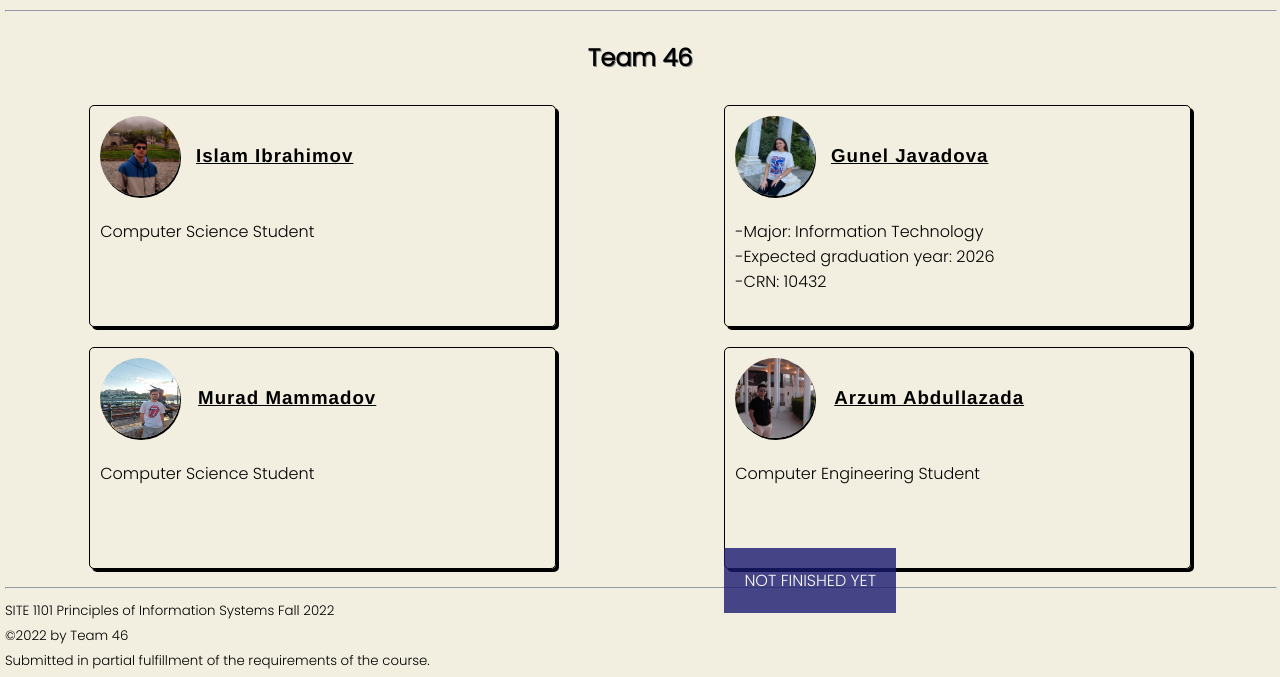
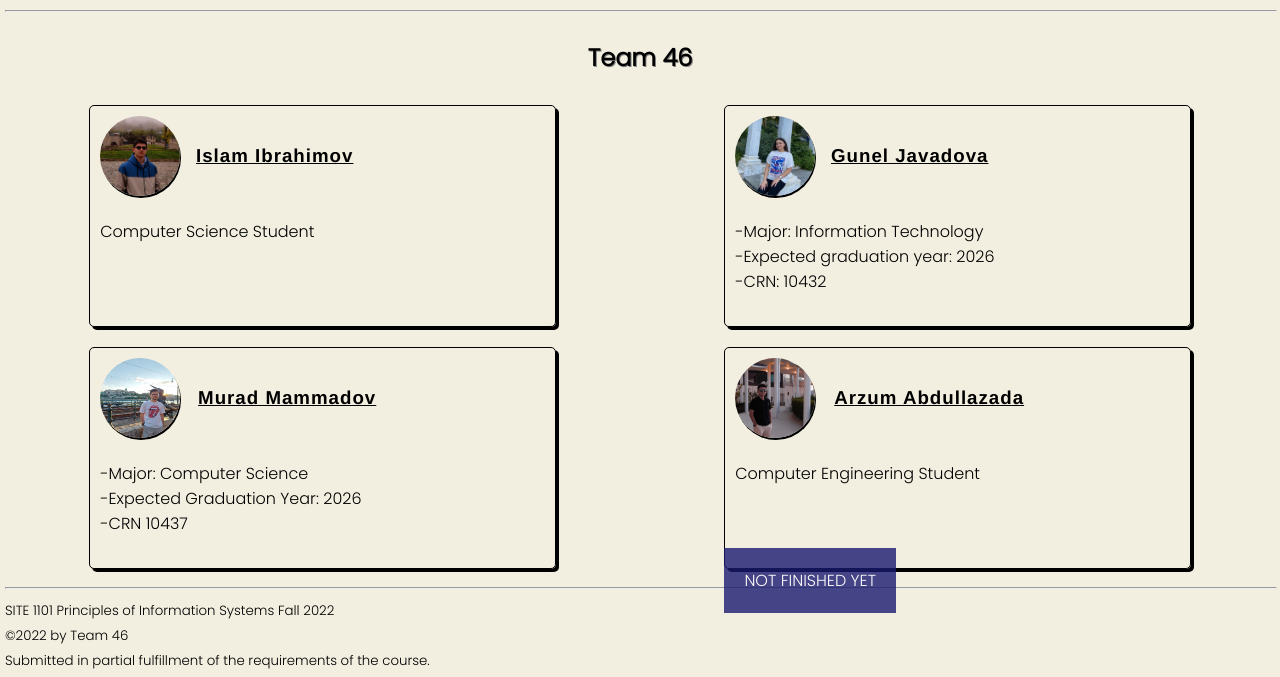
Before and after one commit to ADA-SITE-SITE1101-2022-Fall/website-team-46, a plain HTML site: page index.html in a window 1280 px wide. Shown: the part 172-849 px from the top of the page. Drawn offline with Linux system fonts and the light colour scheme.

Commit message:
Update index.html

```diff
--- a/index.html
+++ b/index.html
@@ -51,7 +51,9 @@
                 <div id="Murad" class="team">
                     <img src="media/IMG-20220715-WA0012.jpg" alt="media">
                     <h3>Murad Mammadov</h3>
-                    <p>Computer Science Student</p>
+                    <p>-Major: Computer Science
+                        <br> -Expected Graduation Year: 2026
+                        <br> -CRN 10437</p>
                 </div>
                 <div id="Arzum" class="team">
                     <img src="media/arzum.jfif" alt="media">
```
